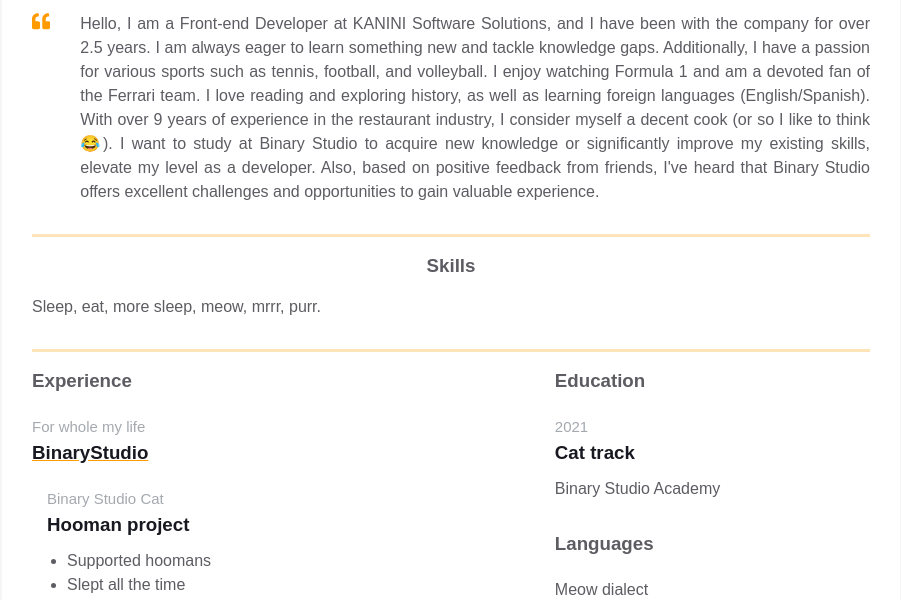
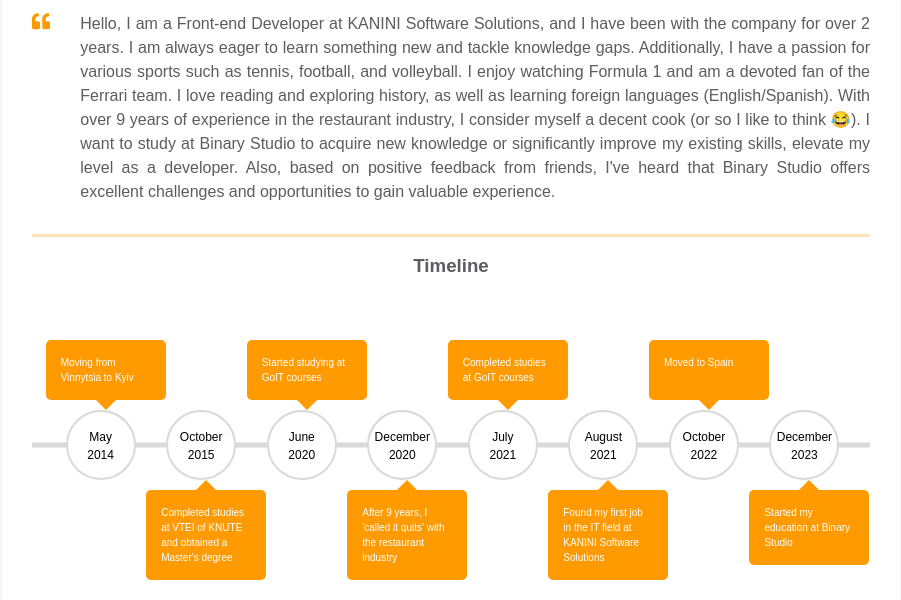
Before and after one commit to arestus/homepage, a plain HTML site: page index.html in a window 1280 px wide. Shown: the part 350-950 px from the top of the page, without its empty margins (189-1090 px from the left). Drawn offline with Linux system fonts and the light colour scheme.

Commit message:
Adds Timeline information block
And styles for it

```diff
--- a/index.html
+++ b/index.html
@@ -151,7 +151,7 @@
               </div>
               <p class="intro_text">
                 Hello, I am a Front-end Developer at KANINI Software Solutions,
-                and I have been with the company for over 2.5 years. I am always
+                and I have been with the company for over 2 years. I am always
                 eager to learn something new and tackle knowledge gaps.
                 Additionally, I have a passion for various sports such as
                 tennis, football, and volleyball. I enjoy watching Formula 1 and
@@ -167,6 +167,103 @@
                 experience.
               </p>
             </div>
+          </div>
+        </div>
+        <div class="container">
+          <div class="timeline__block">
+            <h3 class="timeline__header">Timeline</h3>
+            <section class="timeline-wrapper">
+              <div class="middle-line"></div>
+
+              <div class="box box-bottom">
+                <div class="date">
+                  <p class="month">December</p>
+                  <p class="year">2023</p>
+                </div>
+                <div class="box-content">
+                  <p>Started my education at Binary Studio</p>
+                </div>
+              </div>
+
+              <div class="box box-top">
+                <div class="date">
+                  <p class="month">October</p>
+                  <p class="year">2022</p>
+                </div>
+                <div class="box-content">
+                  <p>Moved to Spain</p>
+                </div>
+              </div>
+
+              <div class="box box-bottom">
+                <div class="date">
+                  <p class="month">August</p>
+                  <p class="year">2021</p>
+                </div>
+                <div class="box-content">
+                  <p>
+                    Found my first job in the IT field at KANINI Software
+                    Solutions
+                  </p>
+                </div>
+              </div>
+
+              <div class="box box-top">
+                <div class="date">
+                  <p class="month">July</p>
+                  <p class="year">2021</p>
+                </div>
+                <div class="box-content">
+                  <p>Completed studies at GoIT courses</p>
+                </div>
+              </div>
+
+              <div class="box box-bottom">
+                <div class="date">
+                  <p class="month">December</p>
+                  <p class="year">2020</p>
+                </div>
+                <div class="box-content">
+                  <p>
+                    After 9 years, I 'called it quits' with the restaurant
+                    industry
+                  </p>
+                </div>
+              </div>
+
+              <div class="box box-top">
+                <div class="date">
+                  <p class="month">June</p>
+                  <p class="year">2020</p>
+                </div>
+                <div class="box-content">
+                  <p>Started studying at GoIT courses</p>
+                </div>
+              </div>
+
+              <div class="box box-bottom">
+                <div class="date">
+                  <p class="month">October</p>
+                  <p class="year">2015</p>
+                </div>
+                <div class="box-content">
+                  <p>
+                    Completed studies at VTEI of KNUTE and obtained a Master's
+                    degree
+                  </p>
+                </div>
+              </div>
+
+              <div class="box box-top">
+                <div class="date">
+                  <p class="month">May</p>
+                  <p class="year">2014</p>
+                </div>
+                <div class="box-content">
+                  <p>Moving from Vinnytsia to Kyiv</p>
+                </div>
+              </div>
+            </section>
           </div>
         </div>
         <div class="container">
--- a/styles.css
+++ b/styles.css
@@ -268,3 +268,100 @@ body {
 .additional-info__languages-item {
   color: var(--secondary-text-color);
 }
+
+/* Timeline styles */
+
+.timeline__block {
+  border-bottom: 3px solid var(--border-color);
+  padding-bottom: 30px;
+  margin-bottom: 30px;
+}
+
+.timeline__header {
+  color: var(--secondary-text-color);
+  text-align: center;
+  margin-bottom: 15px;
+}
+
+.timeline-wrapper {
+  position: relative;
+  width: 100%;
+  margin: auto;
+  height: 300px;
+}
+
+.timeline-wrapper .middle-line {
+  position: absolute;
+  width: 100%;
+  height: 5px;
+  top: 50%;
+  transform: translateY(-50%);
+  background: #d9d9d9;
+}
+
+.box {
+  width: 12%;
+  position: relative;
+  min-height: 300px;
+  float: right;
+}
+
+.box .date {
+  position: absolute;
+  top: 50%;
+  left: 0px;
+  transform: translateY(-50%);
+  width: 70px;
+  height: 70px;
+  border-radius: 100%;
+  background: #fff;
+  border: 2px solid #d9d9d9;
+}
+.date p {
+  text-align: center;
+  font-size: 12px;
+}
+
+.month {
+  margin-top: 16px;
+}
+
+.box .box-content {
+  border-radius: 5px;
+  background-color: var(--text-decoration-color);
+  width: 120px;
+  position: absolute;
+  left: -20px;
+  padding: 15px;
+}
+.box-content p {
+  font-size: 10px;
+  margin: 0;
+  color: white;
+}
+
+.box-bottom .box-content {
+  top: 65%;
+}
+
+.box-top .box-content {
+  top: 15%;
+  min-height: 60px;
+}
+
+.box-content::before {
+  content: " ";
+  position: absolute;
+  left: 50%;
+  transform: translateX(-50%);
+  border: 10px solid transparent;
+}
+
+.box-bottom .box-content::before {
+  border-bottom-color: var(--text-decoration-color);
+  top: -20px;
+}
+.box-top .box-content::before {
+  border-top-color: var(--text-decoration-color);
+  bottom: -20px;
+}
```
